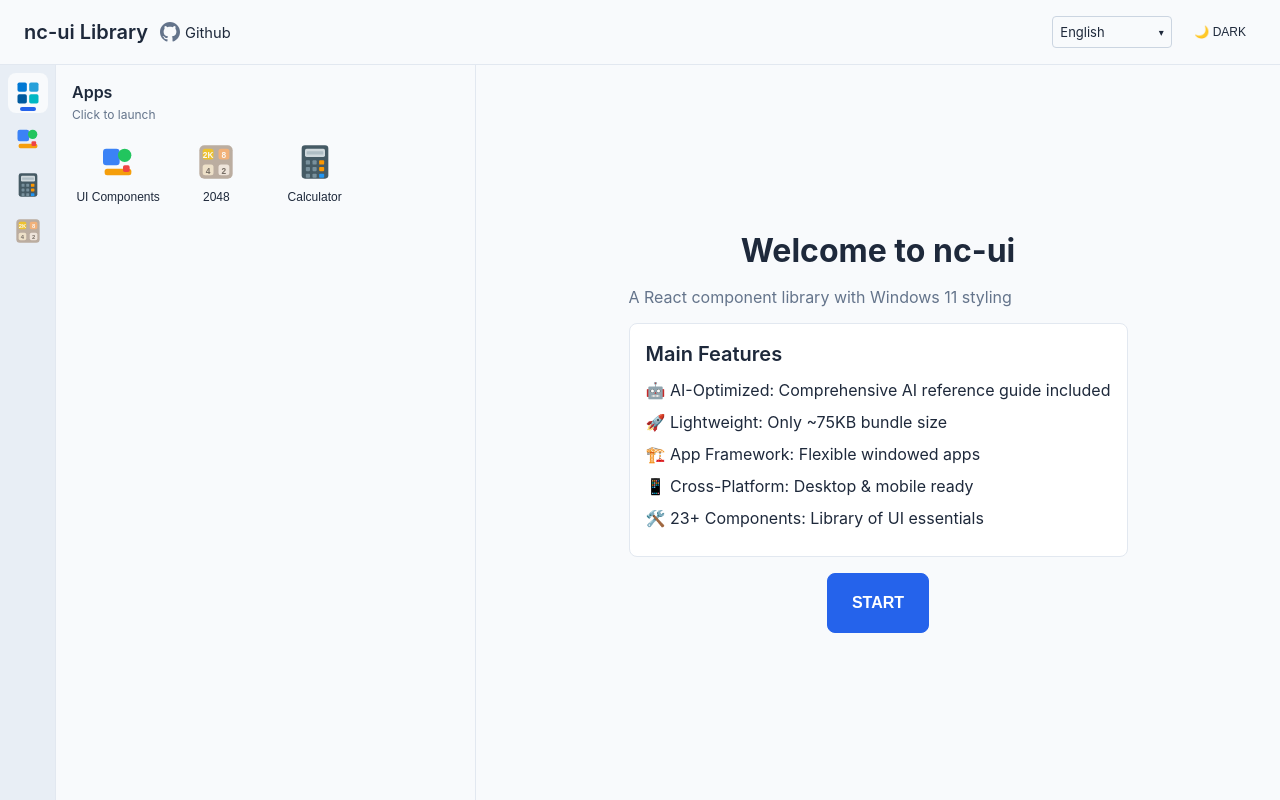
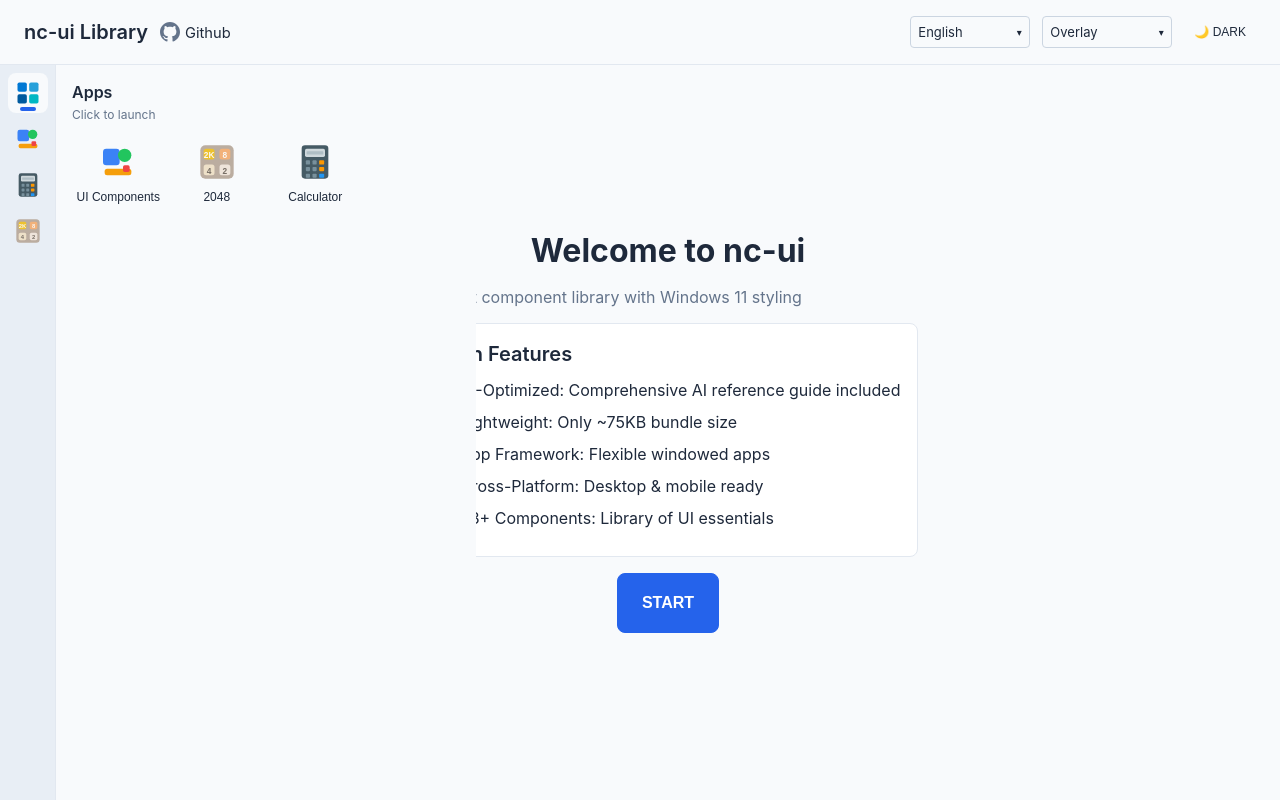
Before and after one commit to kingsimba/nc-ui, a React (Vite) app: page / in a window 1280 px wide. Both pictures are taken after a click on the button 27 px from the left and 93 px from the top of the page. Built offline with nearby package versions, Linux system fonts and the light colour scheme.

Commit message:
add autoWidth in AppPanelProps

```diff
--- a/dev/App.tsx
+++ b/dev/App.tsx
@@ -7,6 +7,7 @@ import {
     AppTaskbar,
     ViewportProvider,
     NotificationContainer,
+    useViewport,
 } from '../src'
 import { runningAppsStore } from '../src/lib/runningAppsStore'
 import i18n from './i18n'
@@ -17,8 +18,10 @@ type SupportedLocale = 'en' | 'zh' | 'de' | 'th' | 'es';
 
 function AppContent() {
     const { t } = useTranslation()
+    const { isMobile } = useViewport()
     const [theme, setTheme] = useState<'dark' | 'light'>('light')
     const [lang, setLang] = useState<SupportedLocale>('en')
+    const [layoutMode, setLayoutMode] = useState<'overlay' | 'side-by-side'>('overlay')
 
     const langOptions = [
         { label: 'English', value: 'en' },
@@ -100,6 +103,19 @@ function AppContent() {
                                 clearable={false}
                                 style={{ width: 120 }}
                             />
+                            {!isMobile && (
+                                <ComboBox
+                                    options={[
+                                        { label: 'Overlay', value: 'overlay' },
+                                        { label: 'Side by Side', value: 'side-by-side' },
+                                    ]}
+                                    value={layoutMode}
+                                    onChange={(v) => v && setLayoutMode(v as 'overlay' | 'side-by-side')}
+                                    size="small"
+                                    clearable={false}
+                                    style={{ width: 130 }}
+                                />
+                            )}
                             <Button variant="ghost" size="small" onClick={toggleTheme}>
                                 {theme === 'dark' ? t('theme.light') : t('theme.dark')}
                             </Button>
@@ -110,9 +126,13 @@ function AppContent() {
                 {/* App Framework - main demo */}
                 <div className="dev-framework-container">
                     <AppTaskbar pinnedAppIds={['start', 'ui-components', 'calculator', '2048']} />
-                    <AppPanel />
 
-                    {/* Welcome content (visible when no app active) */}
+                    {/* Content area with conditional overlay/side-by-side layout */}
+                    <div style={{ position: 'relative', flex: 1, display: 'flex', minHeight: 0 }}>
+                        {layoutMode === 'side-by-side' && !isMobile ? (
+                            // Side-by-side: AppPanel inline with content
+                            <>
+                                <AppPanel autoWidth={true} style={{ borderRight: '1px solid var(--nc-border)' }} />
                                 <div className="dev-framework-content">
                                     <div className="dev-welcome">
                                         <h1 style={{ textAlign: 'center' }}>{t('welcome.title')}</h1>
@@ -140,6 +160,50 @@ function AppContent() {
                                         </div>
                                     </div>
                                 </div>
+                            </>
+                        ) : (
+                            // Overlay: AppPanel covers content (mobile always uses this)
+                            <>
+                                <AppPanel
+                                    autoWidth={true}
+                                    style={{
+                                        position: 'absolute',
+                                        top: 0,
+                                        left: 0,
+                                        bottom: isMobile ? 56 : 0,
+                                        zIndex: 10,
+                                    }}
+                                />
+                                <div className="dev-framework-content">
+                                    <div className="dev-welcome">
+                                        <h1 style={{ textAlign: 'center' }}>{t('welcome.title')}</h1>
+                                        <p className="weak">{t('welcome.subtitle')}</p>
+
+                                        <div className="block">
+                                            <h3>{t('welcome.features.title')}</h3>
+                                            <ul className="no-dots">
+                                                <li>{t('welcome.features.aiGuide')}</li>
+                                                <li>{t('welcome.features.lightweight')}</li>
+                                                <li>{t('welcome.features.framework')}</li>
+                                                <li>{t('welcome.features.crossPlatform')}</li>
+                                                <li>{t('welcome.features.components')}</li>
+                                            </ul>
+                                        </div>
+
+                                        <div style={{ textAlign: 'center' }}>
+                                            <Button
+                                                variant="primary"
+                                                size="large"
+                                                onClick={() => runningAppsStore.launchApp('start')}
+                                            >
+                                                {t('welcome.startBtn')}
+                                            </Button>
+                                        </div>
+                                    </div>
+                                </div>
+                            </>
+                        )}
+                    </div>
                 </div>
             </div>
         </ViewportProvider>
--- a/src/components/app/AppPanel.tsx
+++ b/src/components/app/AppPanel.tsx
@@ -3,16 +3,22 @@ import { appStateStore } from '../../stores/appStateStore';
 import { runningAppsStore, RunningApp } from '../../lib/runningAppsStore';
 import { appRegistry } from '../../lib/appRegistry';
 import { AppContainer } from './AppContainer';
-import { useViewport } from '../../contexts/ViewportContext';
+
+export interface AppPanelProps {
+  /** When true, panel width is determined by the active app's registered width. When false, parent controls width via style/className. Default: true */
+  autoWidth?: boolean;
+  /** Additional CSS class names */
+  className?: string;
+  /** Custom styles (merged with internal styles, takes precedence) */
+  style?: React.CSSProperties;
+}
 
 /**
- * AppPanel component - Renders the right-side panel that displays running apps.
+ * AppPanel component - Renders the panel that displays running apps.
  * Each running app is rendered via AppContainer, but only the active app is visible.
- * On mobile devices, the panel overlays on top of the main area.
- * On desktop, the panel sits inline next to the main area.
+ * Layout positioning is controlled by the parent via style/className props.
  */
-export function AppPanel() {
-  const { isMobile } = useViewport();
+export function AppPanel({ autoWidth = true, className, style }: AppPanelProps) {
   const [activeAppId, setActiveAppId] = useState<string | null>(() => appStateStore.getActiveAppId());
   const [runningApps, setRunningApps] = useState<RunningApp[]>(() => runningAppsStore.getRunningApps());
 
@@ -57,25 +63,21 @@ export function AppPanel() {
   const fullPanelWidth = activeAppDef?.width ?? defaultPanelWidth;
   const expanded = activeAppId !== null;
 
-  // Mobile: overlay on top, Desktop: inline positioning
-  const panelStyle: React.CSSProperties = {
+  // Internal styles - only layout essentials
+  const internalStyle: React.CSSProperties = {
     overflow: 'hidden',
-    width: expanded ? (isMobile ? '100%' : fullPanelWidth) : 0,
-    flexShrink: 0,
     display: expanded ? 'flex' : 'none',
     flexDirection: 'column',
-    position: isMobile && expanded ? 'absolute' : 'relative',
-    top: isMobile && expanded ? 0 : undefined,
-    left: isMobile && expanded ? 0 : undefined,
-    right: isMobile && expanded ? 0 : undefined,
-    bottom: isMobile && expanded ? 56 : undefined,
-    zIndex: isMobile && expanded ? 10 : undefined,
-    maxHeight: isMobile && expanded ? 'calc(100% - 56px)' : '100%',
-    borderRight: expanded && !isMobile ? '1px solid var(--nc-border)' : undefined,
+    flexShrink: 0,
+    // Only set width if autoWidth is enabled
+    ...(autoWidth && expanded ? { width: fullPanelWidth } : {}),
   };
 
+  // Merge internal styles with prop styles (prop takes precedence)
+  const panelStyle: React.CSSProperties = { ...internalStyle, ...style };
+
   return (
-    <div className="panel" style={panelStyle}>
+    <div className={className} style={panelStyle}>
       {/* Render all running apps via AppContainer */}
       {runningApps.map((ra) => (
         <AppContainer
--- a/src/index.ts
+++ b/src/index.ts
@@ -67,6 +67,7 @@ export { AppContext, useApp } from './components/app/AppContext';
 export type { AppContextValue } from './components/app/AppContext';
 export { AppContainer } from './components/app/AppContainer';
 export { AppPanel } from './components/app/AppPanel';
+export type { AppPanelProps } from './components/app/AppPanel';
 export { AppTaskbar } from './components/app/AppTaskbar';
 export type { AppTaskbarProps } from './components/app/AppTaskbar';
 export { AppTitleBar } from './components/app/AppTitleBar';
```
Lines whose indentation alone changed are shown as unchanged.
